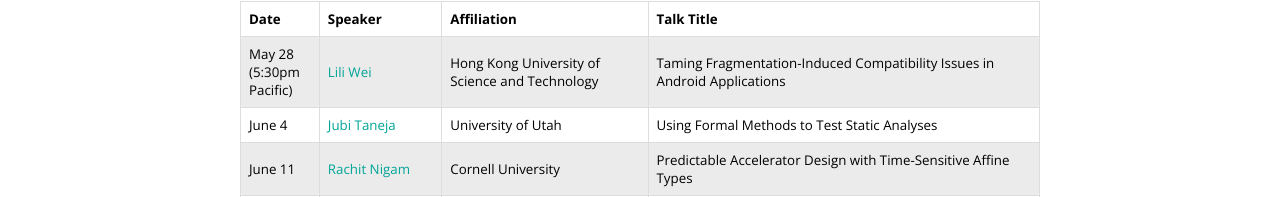
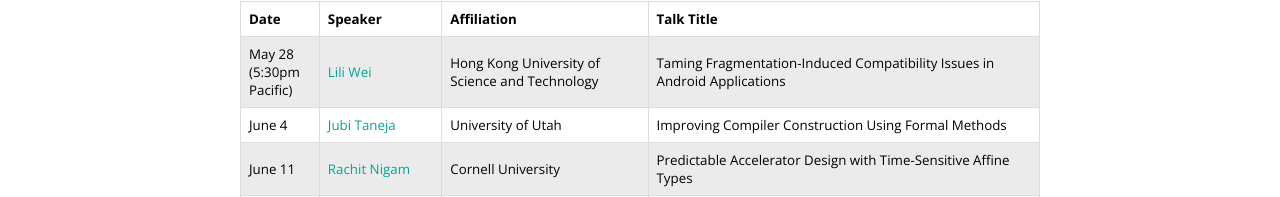
Before and after one commit to ucbps/ucbps.github.io, a plain HTML site: page seminar.html in a window 1280 px wide. Shown: the part 328-525 px from the top of the page. Drawn offline with nearby package versions, Linux system fonts and the light colour scheme.

Commit message:
Update Jubi Taneja's talk title

```diff
--- a/seminar.html
+++ b/seminar.html
@@ -43,7 +43,7 @@
           <td class="nowrap">June 4</td>
           <td class="nowrap"><a href="http://www.cs.utah.edu/~jubi">Jubi Taneja</a></td>
           <td>University of Utah</td>
-          <td>Using Formal Methods to Test Static Analyses</td>
+          <td>Improving Compiler Construction Using Formal Methods</td>
         </tr>
         <tr>
           <td class="nowrap">June 11</td>
```
